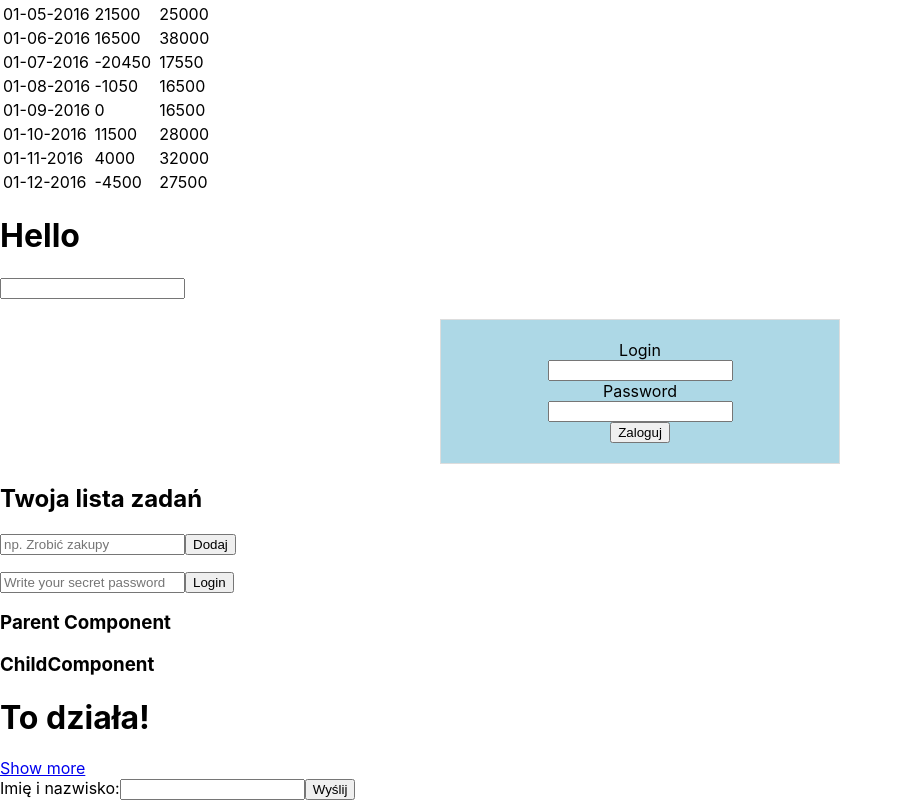
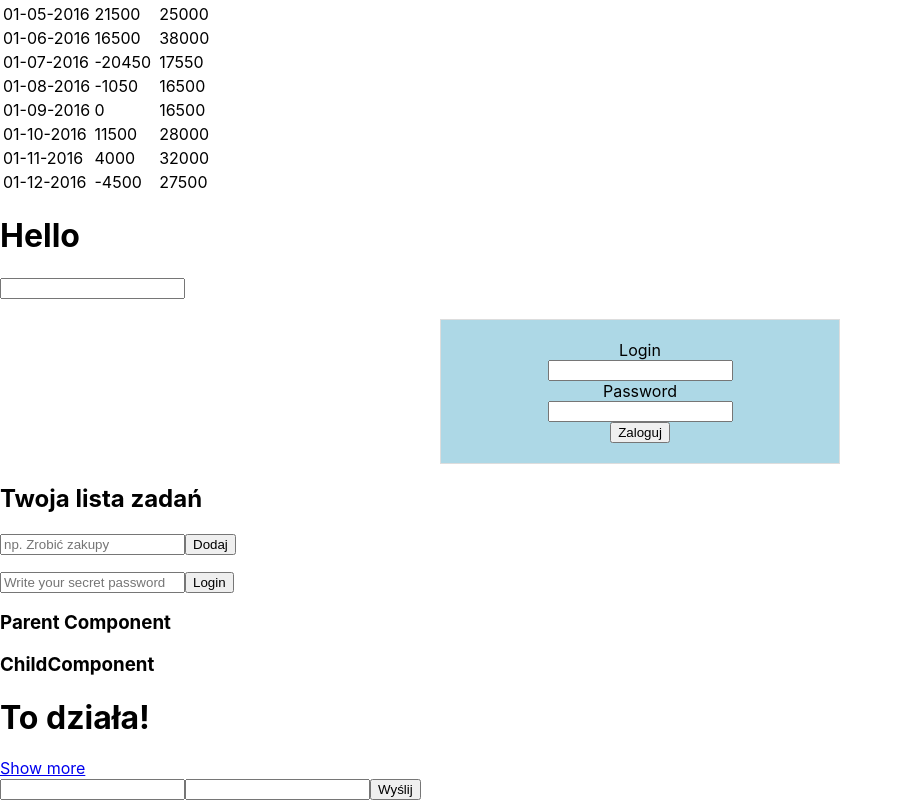
Before and after one commit to MMarek/zadania_12, a React (Create React App) app: page /#/ in a window 1280 px wide. Shown: the part 201-1001 px from the top of the page, without its empty margins (0-903 px from the left). Built offline with nearby package versions, Linux system fonts and the light colour scheme.

Commit message:
name and password form

```diff
--- a/src/components/task09.js
+++ b/src/components/task09.js
@@ -2,29 +2,38 @@ import React, {Component} from "react";
 
 class FormExample extends Component {
     state = {
-        name: ""
+        name: "",
+        password: ""
     };
 
-    handleNameChange = e => {
+    handleChange = e => {
         this.setState({
-            name: e.target.value
+            [e.target.name]: e.target.value
         });
     };
 
     handleSubmit = e => {
         e.preventDefault();
-        console.log(this.state.name);
+        console.log(`Nazwa: ${this.state.name}`);
+        console.log(`Hasło: ${this.state.password}`);
     };
 
     render() {
+        const {name, password} = this.state;
+
         return (
             <form onSubmit={this.handleSubmit}>
-                <label>Imię i nazwisko:
-                    <input type="text"
-                           name="name"
-                           value={this.state.name}
-                           onChange={this.handleNameChange}/>
-                </label>
+                <input type="text"
+                       name="name"
+                       value={name}
+                       onChange={this.handleChange}/>
+
+
+                <input type="password"
+                       name="password"
+                       value={password}
+                       onChange={this.handleChange}/>
+
                 <input type="submit" value="Wyślij"/>
             </form>
         );
```
Also changed, not shown: 1 other file (tests, documents, lock files or other folders).
